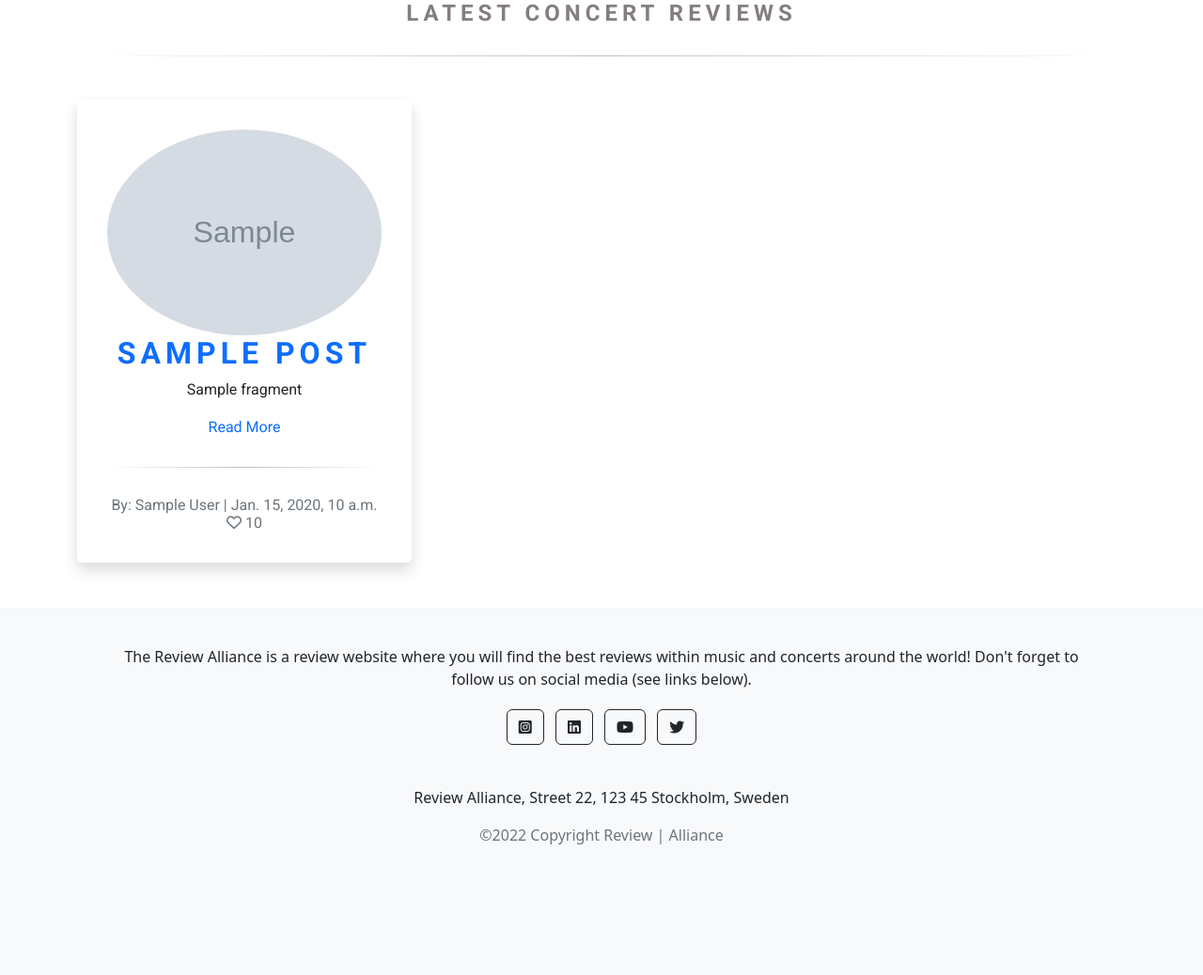
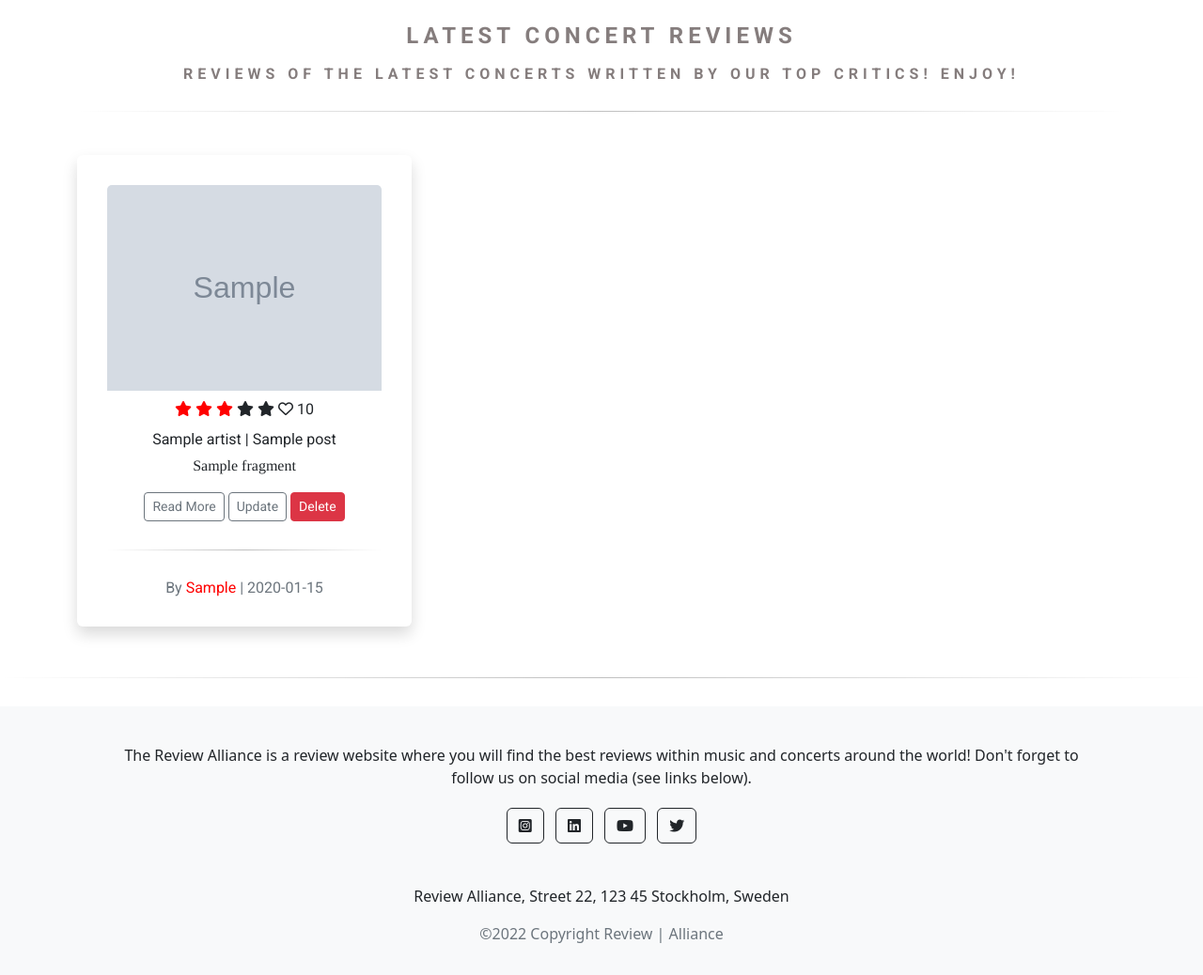
Before and after one commit to worldofmarcus/project-portfolio-4, a Django app: template templates/concert_reviews.html in a window 1280 px wide. Shown: the part 86-1124 px from the top of the page at 94% size. Before the commit the page ends 985 px from the top, so only its background shows below. Run offline with Django 3.2, Linux system fonts and the light colour scheme; a user stored in the database is signed in; tables that the repository leaves empty hold one stand-in row (values such as "Sample post"); the template is opened without the code that fills it: most values are stand-ins (such as "Sample title", 1, 10 or a date in 2020); grey boxes marked "Sample" are stand-in pictures; parts of the project's set-up code (start-up, migrations or seed data) failed here and were passed over.

Commit message:
Add css styling to concert_reviews.html

```diff
--- a/templates/concert_reviews.html
+++ b/templates/concert_reviews.html
@@ -4,50 +4,72 @@
 
 <div class="container">
     <div>
-        <h1 class="headline">Latest Concert Reviews</h1>
-        <hr>
+        <h1 class="headline mt-4">Latest Concert Reviews</h1>
+        <p>
+            <h2 class="intro-text">Reviews of the latest concerts
+                written by our top critics! Enjoy!</h2>
+        </p>
+        <hr />
     </div>
     <div class="row">
-        <!-- Reviews -->
+        <!-- Concert Reviews -->
         <div class="col-12 mt-3 left">
             <div class="row">
                 {% for post in object_list %}
-                <div class="col-md-4">
-                    <div class="card mb-4 border-0 shadow p-3 mb-5 bg-white rounded">
+                <div class="col-lg-4 col-md-12">
+                    <div class="card mb-4 border-0 shadow p-3 bg-white rounded">
                         <div class="card-body">
                             <div class="image-container">
                                 {% if 'default_image' in post.featured_image.url %}
-                                <img class="card-img-top rounded-circle"
-                                    src="https://res.cloudinary.com/worldofmarcus/image/upload/v1663746472/r3sih6tngw95qupbkzrj.jpg">
+                                <img class="card-img-top"
+                                    src="https://res.cloudinary.com/worldofmarcus/image/upload/v1664265037/mukybfipd5kv6etq9nmo.png">
                                 {% else %}
-                                <img class="card-img-top rounded-circle" src=" {{ post.featured_image.url }}">
+                                <img class="card-img-top" src="{{ post.featured_image.url }}">
                                 {% endif %}
                             </div>
-                            <a href="#" class="post-link">
-                                <h2 class="card-title"><a href="{% url 'review_details' post.slug %}">
-                                        {{ post.title }}</a></h2>
-                                <p class=" card-text">{{ post.fragment | slice:80}}</p>
-                                <p class=" card-text"><a href="{% url 'review_details' post.slug %}">Read More</a></p>
-                            </a>
+                            <p class="card-text mt-2 mb-2">
+                                <span class="fa fa-star checked"></span>
+                                <span class="fa fa-star checked"></span>
+                                <span class="fa fa-star checked"></span>
+                                <span class="fa fa-star"></span>
+                                <span class="fa fa-star"></span>
+                                <i class="far fa-heart"></i>
+                                {{ post.number_of_likes }}
+
+
+                            </p>
+                            <p class="card-text mb-1">{{ post.artist }} | {{ post.title }}</p>
+                            <p class="card-text mb-3 fragment">{{ post.fragment|truncatechars:100 }}</p>
+                            <p class="card-text">
+                                <a href="{% url 'review_details' post.slug %}"
+                                    class="btn btn-outline-secondary btn-sm">Read
+                                    More</a>
+                                {% if user.id == post.author.id %}
+                                <a href="{% url 'update_review' post.slug %}"
+                                    class="btn btn-outline-secondary btn-sm">Update</a>
+                                <a href="{% url 'delete_review' post.slug %}" class="btn btn-danger btn-sm">Delete</a>
+                                {% endif %}
+
+                            </p>
                             <hr />
-                            <p class="card-text text-muted h6">By: {{ post.author }} | {{ post.date_created_on }} <i
-                                    class="far fa-heart"></i>
-                                {{ post.number_of_likes }}</p>
+                            <p class="card-text text-muted h6 card-text-footer">
+                                By <span class="author">{{ post.author.first_name }}</span> |
+                                {{ post.date_created_on|date:"Y-m-d" }}
                         </div>
                     </div>
                 </div>
                 {% if forloop.counter|divisibleby:3 %}
             </div>
             <div class="row">
+                <hr />
                 {% endif %}
                 {% endfor %}
-
             </div>
         </div>
     </div>
     {% if is_paginated %}
     <nav aria-label="Page navigation">
-        <ul class="pagination justify-content-center">
+        <ul class="pagination pagination-sm justify-content-center">
             {% if page_obj.has_previous %}
             <li><a href="?page={{ page_obj.previous_page_number }}" class="page-link">&laquo; PREV </a></li>
             {% endif %}
@@ -59,4 +81,5 @@
     </nav>
     {% endif %}
 </div>
+<hr>
 {% endblock content %}
```
